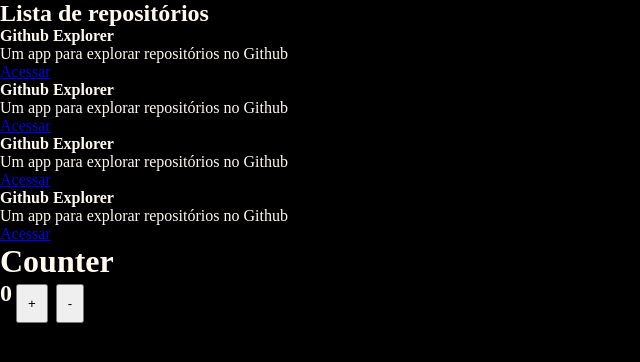
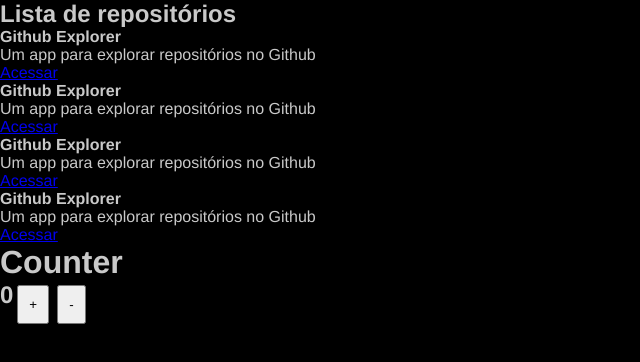
Before and after one commit to S3rgioHe/learn-react-js, a React app in the folder ignite-aula/reactjs/01-github-explorer/: page / in a window 1280 px wide. Shown: the top 362 px of the page, without its empty margins (0-640 px from the left). Built offline with nearby package versions, Linux system fonts and the light colour scheme.

Commit message:
test: change color and font

```diff
--- a/ignite-aula/reactjs/01-github-explorer/src/style/global.scss
+++ b/ignite-aula/reactjs/01-github-explorer/src/style/global.scss
@@ -5,7 +5,8 @@
 }
 
 body {
-    font: Arial, Helvetica, sans-serif;
+    font: 16px "Helvetica Neue", Arial, sans-serif;
     background-color: black;
-    color: floralwhite;
+    color: rgb(201, 201, 201);
+
 }
```
